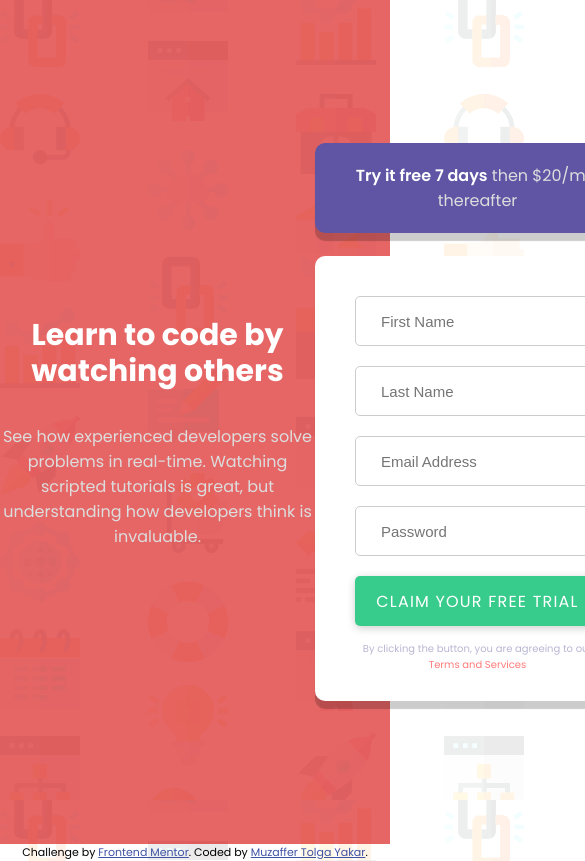
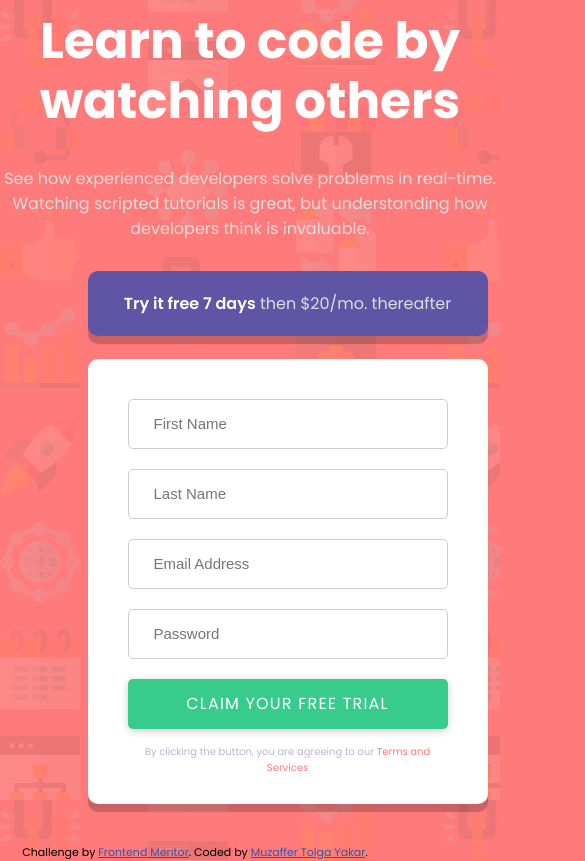
Before and after one commit to utkuuci/frontend-mentor-intro-component-signup-form-master, a plain HTML site: page intro-component-with-signup-form-master/index.html in a window 390 px wide. Shown: the top 861 px of the page, 585 px wide, since content can reach past the window. Drawn offline with Linux system fonts and the light colour scheme.

Commit message:
Update style.css

```diff
--- a/intro-component-with-signup-form-master/style.css
+++ b/intro-component-with-signup-form-master/style.css
@@ -9,8 +9,9 @@
 body{
   font-family: 'Poppins', sans-serif;
   font-size: 16px;
-  height: 100vh;
-  background: url('./images/bg-intro-desktop.png');
+
+  background-image: url('./images/bg-intro-desktop.png');
+  background-color: var(--red);
 }
 
 *{
@@ -25,12 +26,13 @@ body{
   padding: 20px;
 }
 .container{
-  height: 100%;
-  background-color: rgba(213, 0, 0, 0.6);
-  flex-wrap: wrap;
   display: flex;
-  justify-content: center;
-  align-items: center;
+	align-items: center;
+	justify-content: center;
+	flex-wrap: wrap;
+	max-width: 1200px;
+	margin: 0 auto;
+	min-height: 100vh;
 }
 
 .container .text{
@@ -138,33 +140,23 @@ body{
   }
 }
 
-@media (max-width: 545px){
+@media (max-width: 768px){
   .container{
-    flex-direction: column;
-  }
-  .container .text{
-    margin: 65px auto;
-    width: 315px;
-    height: 210px;
+    justify-content: center;
     text-align: center;
-  }
-  .container .text h1{
-    font-size: 30px;
+    align-items: center;
   }
   .container .form-content{
-    width: 325px;
+    width: 400px;
+    margin: 30px auto;
   }
+ h1{
+   text-align: center;
+ }
+ p{
+   text-align: center;
+ }
+ .container{
+   flex-direction: column;
+ }
 }
-
-@media (max-width: 1115px){
-  .container{
-    flex-direction: column;
-  }
-  .container .text{
-    margin: 65px auto;
-    /* width: 315px; */
-    /* height: 210px; */
-    text-align: center;
-  }
-
-}
```
